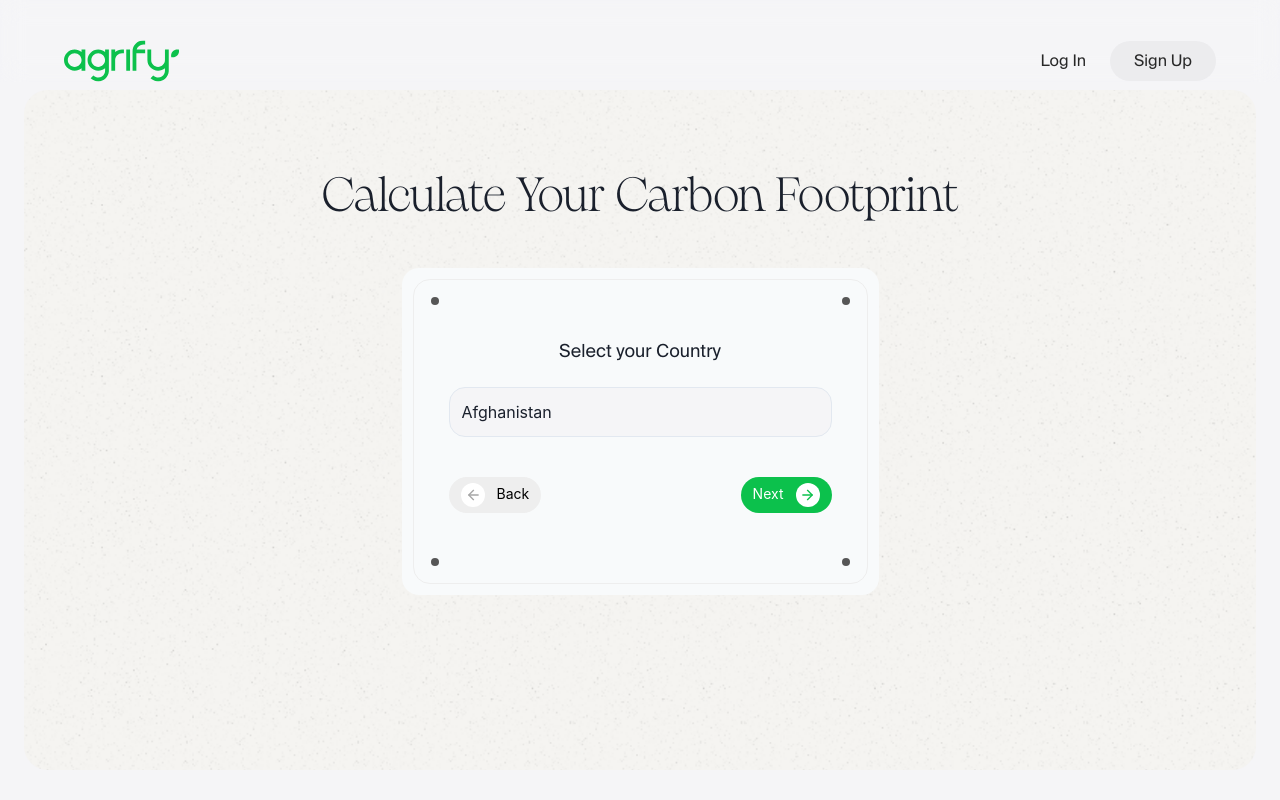
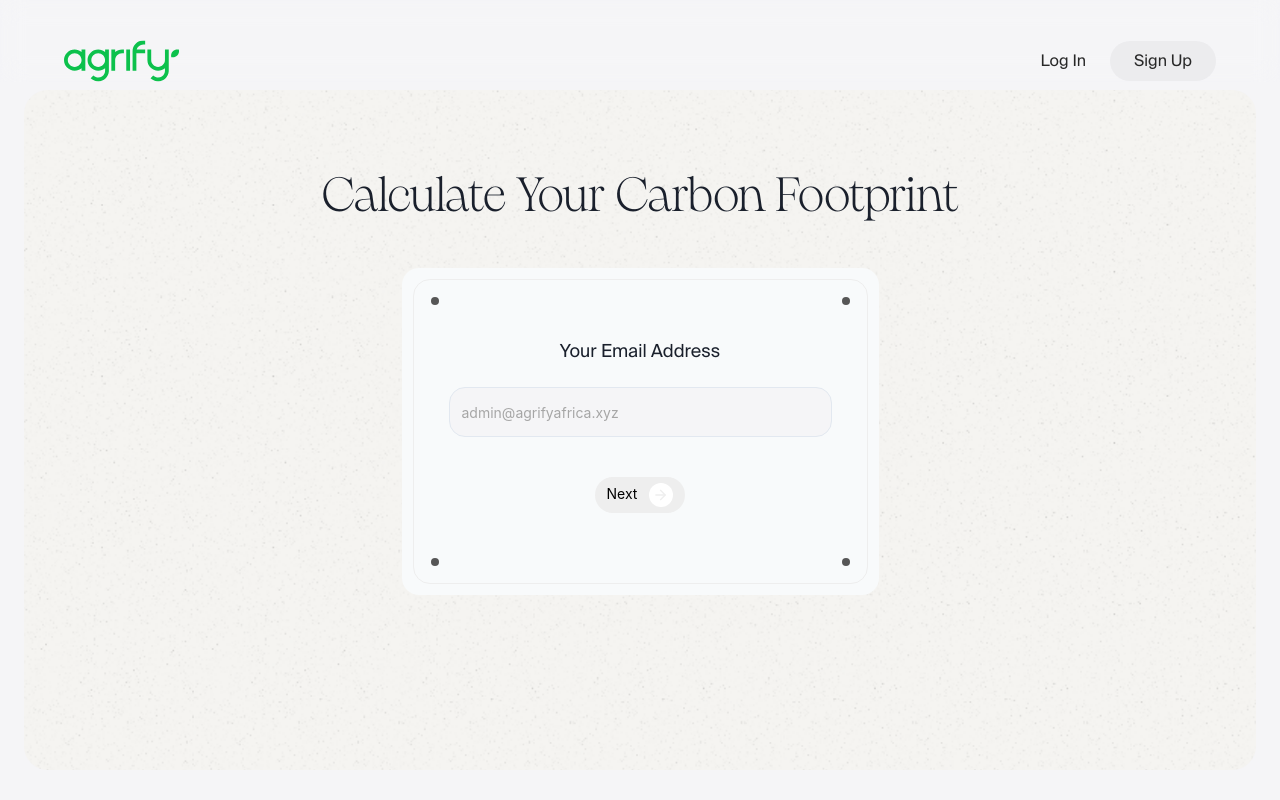
Before and after one commit to Agrify-Protocol/agrify-landing-v3, a Next.js app: page /business in a window 1280 px wide. Built offline with nearby package versions, Linux system fonts and the light colour scheme.

Commit message:
chore: revert initial step count

```diff
--- a/src/components/business/CarbonCalculator/controller/useCarbonCalculatorLogic.tsx
+++ b/src/components/business/CarbonCalculator/controller/useCarbonCalculatorLogic.tsx
@@ -14,7 +14,7 @@ import food from "../../../../../public/icons/calculator/food.svg";
 import electricity from "../../../../../public/icons/calculator/electricity.svg";
 
 const useCarbonCalculatorLogic = () => {
-  const [step, setStep] = useState(1);
+  const [step, setStep] = useState(0);
   const [details, setDetails] = useState({
     email: "",
     country: countryList[0],
--- a/src/components/business/CarbonCalculator/view/CalculatorBtn/index.tsx
+++ b/src/components/business/CarbonCalculator/view/CalculatorBtn/index.tsx
@@ -24,9 +24,7 @@ const CalculatorBtn = ({
       name={text}
       rounded="32px"
       cursor={isDisabled || isLoading ? "not-allowed" : "pointer"}
-      bgColor={
-        isDisabled ? "#EEEEEE" : text === "Back" ? "#EEEEEE" : "brand.green"
-      }
+      bgColor={isDisabled || text === "Back" ? "#EEEEEE" : "brand.green"}
       color={isDisabled || text === "Back" ? "black" : "white"}
       fontSize="14px"
       padding="6px 12px"
```
